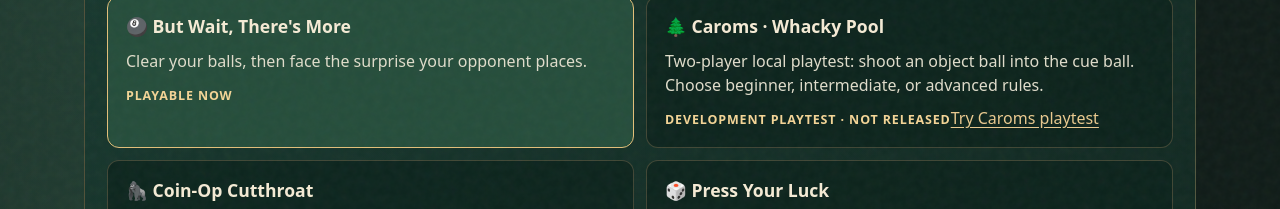
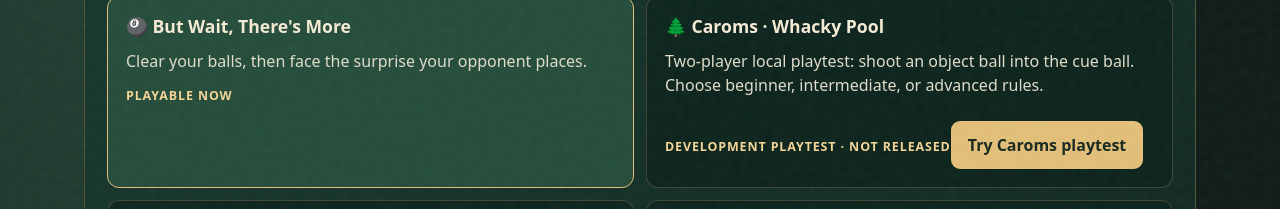
Before and after one commit to subiki/squatchpool, a website with bundled scripts: page index.html in a window 1280 px wide. Shown: the part 512-721 px from the top of the page. Built offline with nearby package versions, Linux system fonts and the light colour scheme; animation ran at ten frames a second; files whose address does not match are found by name.

Commit message:
release(caroms): reconcile src/styles.css with candidate

```diff
--- a/src/styles.css
+++ b/src/styles.css
@@ -221,6 +221,8 @@ button:disabled{opacity:.4;cursor:not-allowed}
 .squatch-game-card strong{display:block;font-size:1.1rem;line-height:1.35}
 .squatch-game-card p{font-size:1rem;line-height:1.5;margin:10px 0;color:#e0ddcb}
 .squatch-game-card span{display:inline-block;font-size:.78rem;font-weight:800;letter-spacing:.07em;color:#f4d596}
+.squatch-game-action{display:inline-flex;align-items:center;justify-content:center;min-height:48px;padding:10px 15px;margin-top:14px;border-radius:9px;border:2px solid #e3bf79;background:#e3bf79;color:#18291f;font-weight:850;text-decoration:none;font-size:1rem}
+.squatch-game-action:hover,.squatch-game-action:focus-visible{background:#fff0c6;border-color:#fff0c6;outline-offset:3px}
 .catalog-note{margin:16px 0 0;color:#eee1c8;line-height:1.5}
 .catalog-note a{color:#f9d78e}
 @media(max-width:640px){.squatch-catalog{padding:16px}.squatch-game-grid{grid-template-columns:1fr}.squatch-game-card{padding:15px}}
```
